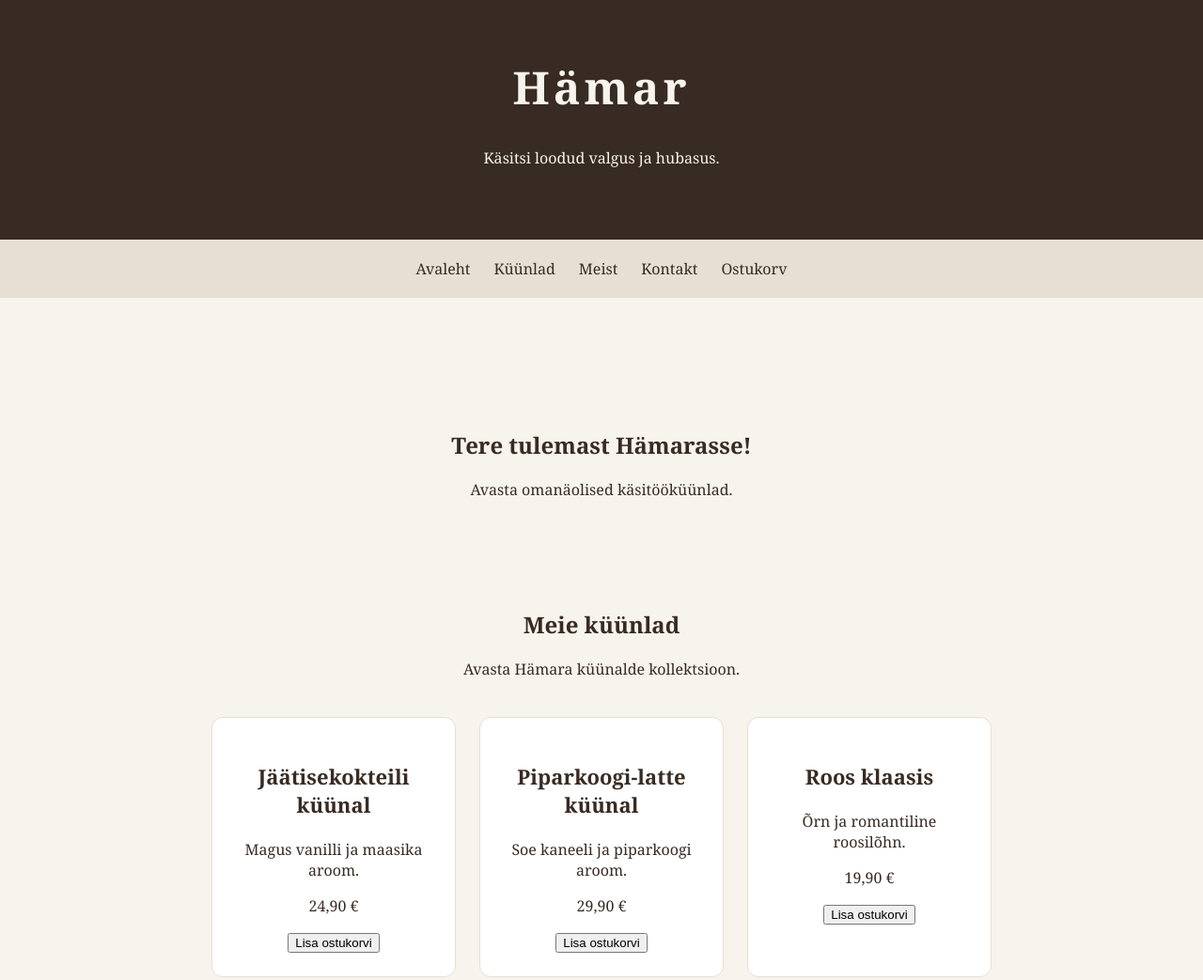
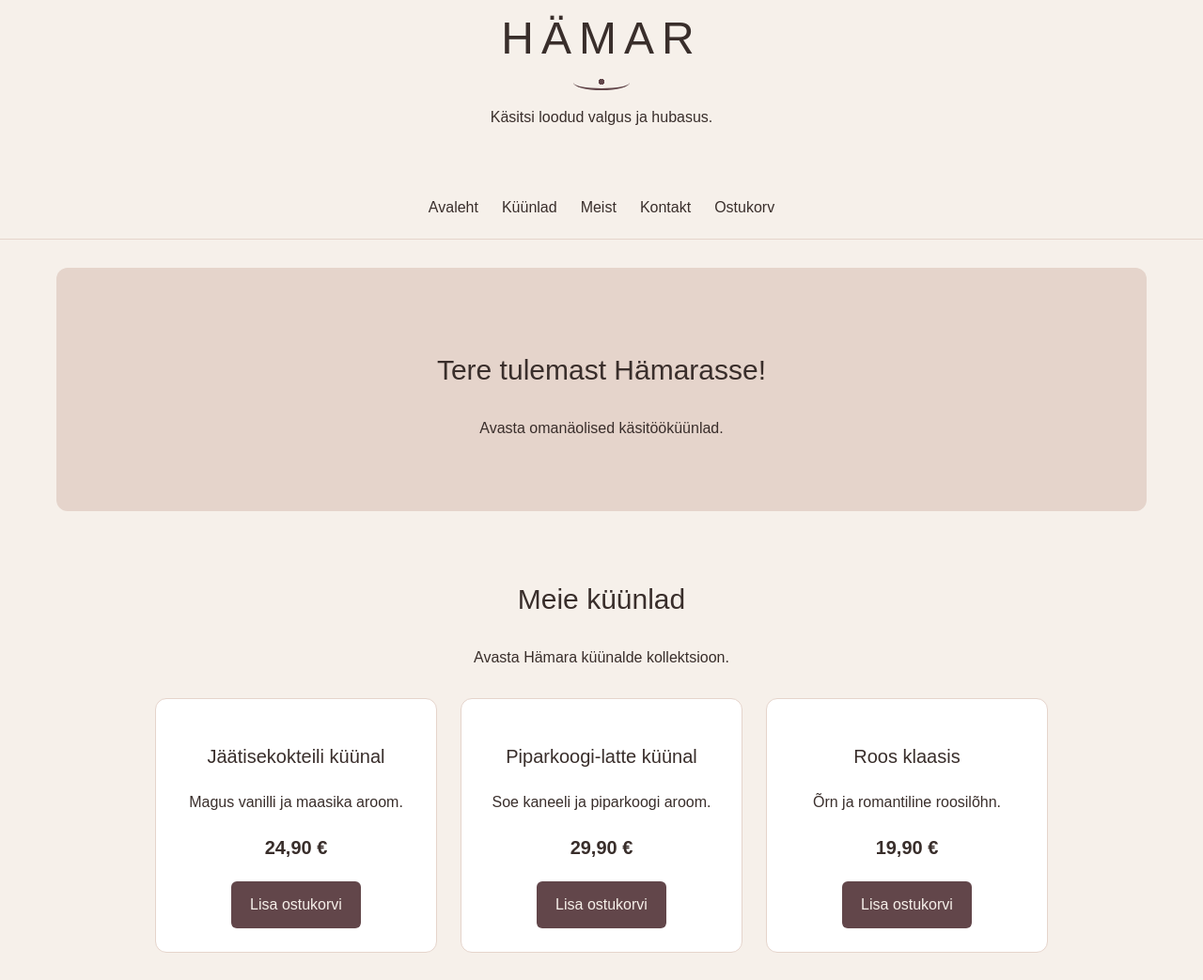
Before and after one commit to Helena2323/Hamar, a plain HTML site: page index.html in a window 1280 px wide. Shown: the part 32-1075 px from the top of the page at 94% size. Drawn offline with Linux system fonts and the light colour scheme.

Commit message:
Uuenda veebilehe kujundust ja logo

```diff
--- a/style.css
+++ b/style.css
@@ -1,31 +1,49 @@
+:root {
+    --elevandiluu: #F6F0EA;
+    --kasmiiir: #E5D4CB;
+    --vanaroosa: #C5A2A1;
+    --ploomipruun: #62464A;
+    --espresso: #392E2B;
+}
+
+* {
+    box-sizing: border-box;
+}
+
 body {
     margin: 0;
-    font-family: Georgia, serif;
-    background-color: #f7f3ed;
-    color: #382b23;
+    font-family: Arial, Helvetica, sans-serif;
+    background-color: var(--elevandiluu);
+    color: var(--espresso);
+    line-height: 1.6;
 }
 
 header {
-    background-color: #382b23;
-    color: #f7f3ed;
+    background-color: var(--elevandiluu);
     text-align: center;
-    padding: 60px 20px;
+    padding: 35px 20px;
 }
 
-h1 {
+header h1 {
     font-size: 48px;
-    letter-spacing: 4px;
+    font-weight: 300;
+    letter-spacing: 8px;
+    text-transform: uppercase;
+    margin: 0;
 }
-
-main {
-    text-align: center;
-    padding: 80px 20px;
-}
-
-footer {
-    text-align: center;
-    padding: 20px;
-    background-color: #e8dfd3;
+header h1::after {
+    content: "";
+    display: block;
+    width: 60px;
+    height: 14px;
+    margin: 0 auto 10px;
+    border-bottom: 2px solid var(--ploomipruun);
+    border-radius: 0 0 50% 50%;
+    background: radial-gradient(
+        circle at center,
+        var(--ploomipruun) 3px,
+        transparent 3px
+    );
 }
 nav {
     display: flex;
@@ -33,11 +51,11 @@ nav {
     flex-wrap: wrap;
     gap: 25px;
     padding: 20px;
-    background-color: #e8dfd3;
+    border-bottom: 1px solid var(--kasmiiir);
 }
 
 nav a {
-    color: #382b23;
+    color: var(--espresso);
     text-decoration: none;
 }
 
@@ -45,8 +63,26 @@ nav a:hover {
     text-decoration: underline;
 }
 
+main {
+    max-width: 1200px;
+    margin: 0 auto;
+    padding: 30px 20px;
+    text-align: center;
+}
+
 section {
-    padding: 40px 0;
+    padding: 45px 0;
+}
+
+h2 {
+    font-size: 30px;
+    font-weight: 500;
+}
+
+#avaleht {
+    background-color: var(--kasmiiir);
+    border-radius: 12px;
+    padding: 60px 25px;
 }
 
 .tootevalik {
@@ -54,24 +90,76 @@ section {
     justify-content: center;
     flex-wrap: wrap;
     gap: 25px;
-    margin-top: 40px;
+    margin-top: 30px;
 }
 
 .toode {
-    background-color: #ffffff;
-    border: 1px solid #e8dfd3;
+    background-color: #FFFFFF;
+    border: 1px solid var(--kasmiiir);
     border-radius: 12px;
     padding: 25px;
-    width: 260px;
+    width: 300px;
     max-width: 100%;
-    box-sizing: border-box;
 }
 
 .toode h3 {
-    font-size: 22px;
+    font-size: 20px;
+    font-weight: 500;
 }
 
-.toode p:last-child {
+.toode p:nth-of-type(2) {
     font-weight: bold;
     font-size: 20px;
 }
+
+button {
+    background-color: var(--ploomipruun);
+    color: var(--elevandiluu);
+    border: none;
+    border-radius: 6px;
+    padding: 12px 20px;
+    font: inherit;
+    cursor: pointer;
+}
+
+button:hover {
+    background-color: var(--espresso);
+}
+
+button:focus-visible,
+a:focus-visible {
+    outline: 3px solid var(--vanaroosa);
+    outline-offset: 3px;
+}
+
+#ostukorv {
+    background-color: var(--kasmiiir);
+    border-radius: 12px;
+    padding: 30px 15px;
+}
+
+#ostukorv button {
+    padding: 6px 12px;
+    margin: 4px;
+}
+
+footer {
+    background-color: var(--espresso);
+    color: var(--elevandiluu);
+    text-align: center;
+    padding: 35px 20px;
+}
+
+@media (max-width: 600px) {
+    header h1 {
+        font-size: 36px;
+    }
+
+    nav {
+        gap: 15px;
+    }
+
+    .toode {
+        width: 100%;
+    }
+}
```
Also changed, not shown: 2 other files.
